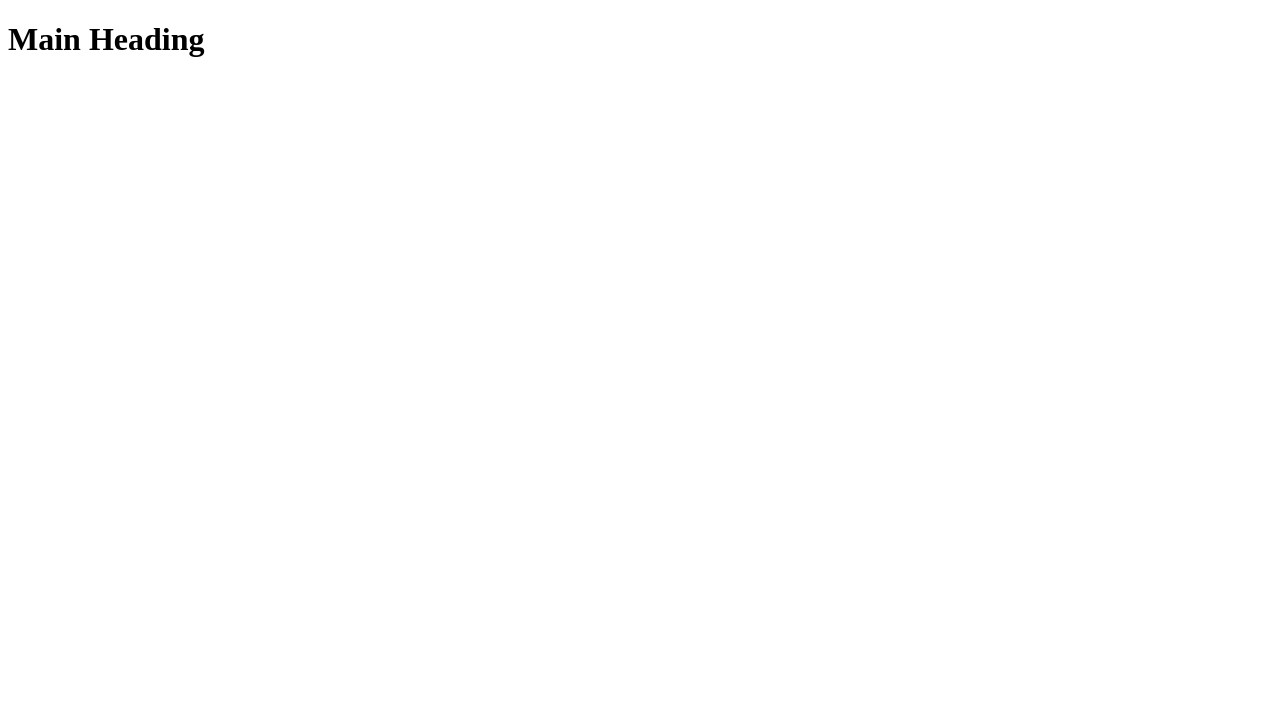
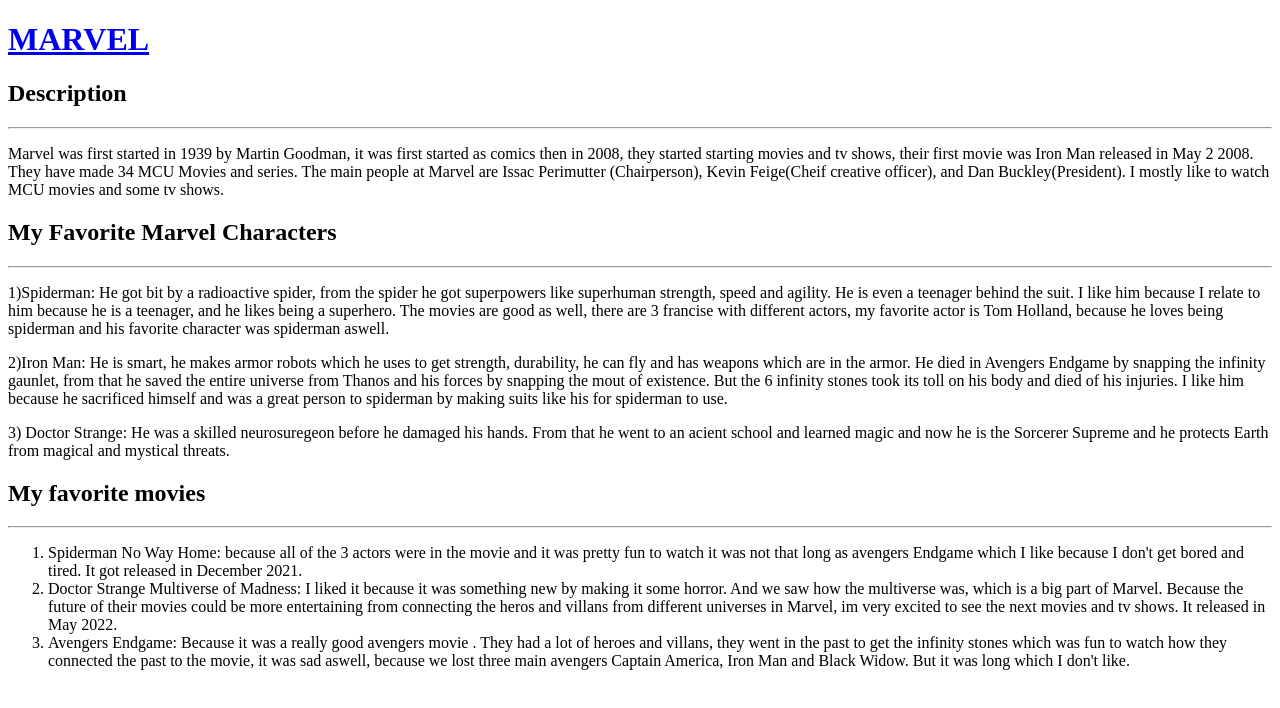
Before and after one commit to 26Kevin/marvel-website, a plain HTML site: page index.html in a window 1280 px wide. Drawn offline with Linux system fonts and the light colour scheme.

Commit message:
updating

```diff
--- a/index.html
+++ b/index.html
@@ -1,11 +1,51 @@
 <!DOCTYPE html>
 <html>
   <head>
-    <title>Page Title</title>
+    <title>MARVEL</title>
     <link rel="stylesheet" href="style.css" />
     <script defer src="main.js"></script>
   </head>
+
   <body>
-    <h1>Main Heading</h1>
+    <h1>
+      <a href="https://www.marvel.com/" target="_blank">MARVEL</a>
+    </h1>
+
+    <h2>Description </h2>
+    <hr />
+
+    <p>
+      Marvel was first started in 1939 by Martin Goodman, it was first started as comics then in 2008, they started starting movies and tv shows, their first movie was Iron Man released in May 2 2008. They have made 34 MCU Movies and series. The main people at Marvel are Issac Perimutter (Chairperson), Kevin Feige(Cheif creative officer), and Dan Buckley(President). I mostly like to watch MCU movies and some tv shows.
+    </p>
+
+    <h2>My Favorite Marvel Characters</h2>
+    <hr />
+    <p>
+      1)Spiderman: He got bit by a radioactive spider, from the spider he got superpowers like superhuman strength, speed and agility. He is even a teenager behind the suit. I like him because I relate to him because he is a teenager, and he likes being a superhero. The movies are good as well, there are 3 francise with different actors, my favorite actor is Tom Holland, because he loves being spiderman and his favorite character was spiderman aswell.
+    </p>
+
+    <p>
+      2)Iron Man: He is smart, he makes armor robots which he uses to get strength, durability, he can fly and has weapons which are in the armor. He died in Avengers Endgame by snapping the infinity gaunlet, from that he saved the entire universe from Thanos and his forces by snapping the mout of existence. But the 6 infinity stones took its toll on his body and died of his injuries. I like him because he sacrificed himself and was a great person to spiderman by making suits like his for spiderman to use.
+    </p>
+
+
+    <p>
+     3) Doctor Strange: He was a skilled neurosuregeon before he damaged his hands. From that he went to an acient school and learned magic and now he is the Sorcerer Supreme and he protects Earth from magical and mystical threats.
+    </p>
+
+<h2>My favorite movies</h2>
+<hr />
+<ol>
+  <li>
+    Spiderman No Way Home: because all of the 3 actors were in the movie and it was pretty fun to watch it was not that long as avengers Endgame which I like because I don't get bored and tired. It got released in December 2021.
+  </li>
+  <li>
+    Doctor Strange Multiverse of Madness: I liked it because it was something new by making it some horror. And we saw how the multiverse was, which is a big part of Marvel. Because the future of their movies could be more entertaining from connecting the heros and villans from different universes in Marvel, im very excited to see the next movies and tv shows. It released in May 2022.
+  </li>
+  <li>
+    Avengers Endgame: Because it was a really good avengers movie . They had a lot of heroes and villans, they went in the past to get the infinity stones which was fun to watch how they connected the past to the movie, it was sad aswell, because we lost three main avengers Captain America, Iron Man and Black Widow.  But it was long which I don't like.
+  </li>
+</ol>
+
   </body>
 </html>
```
Also changed, not shown: img/Edmonton.webp (deleted), img/Jasper.jpg (deleted), img/alberta.jpg (deleted), planning.txt, 1 other file.
